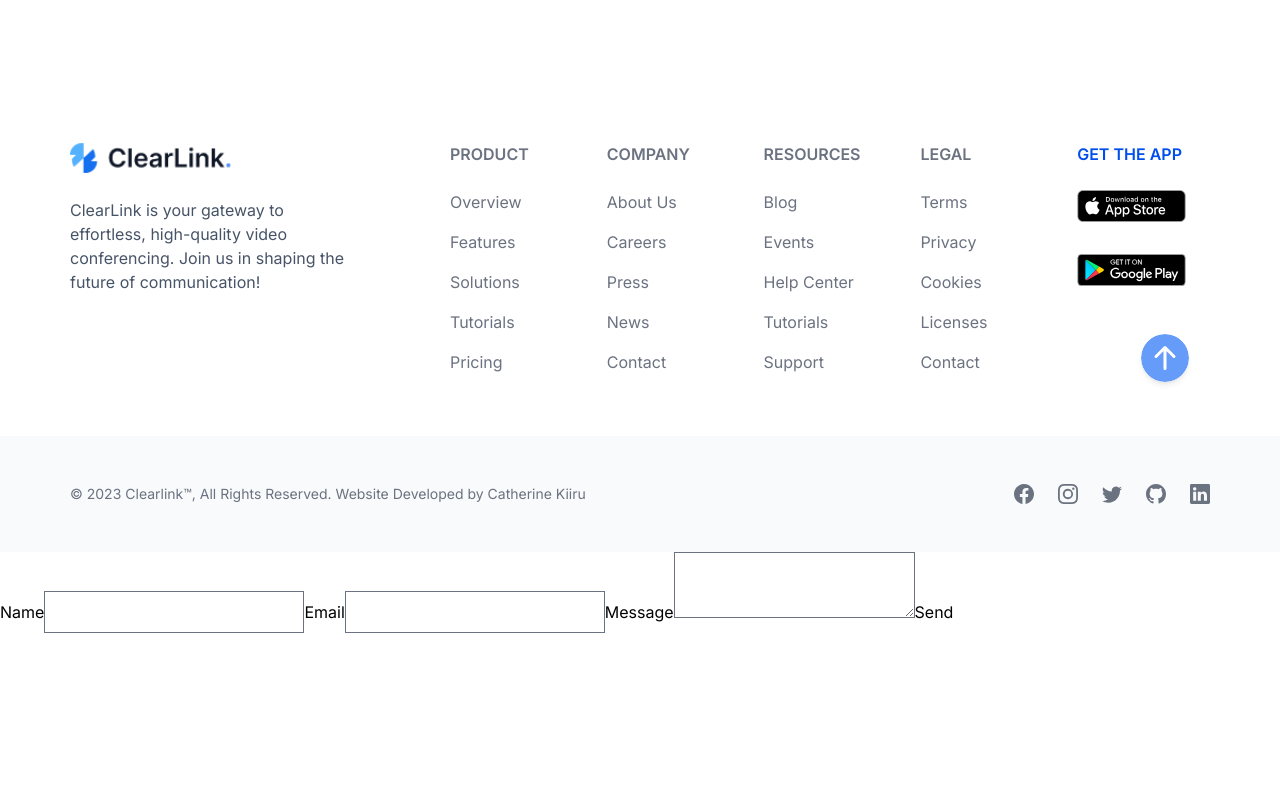
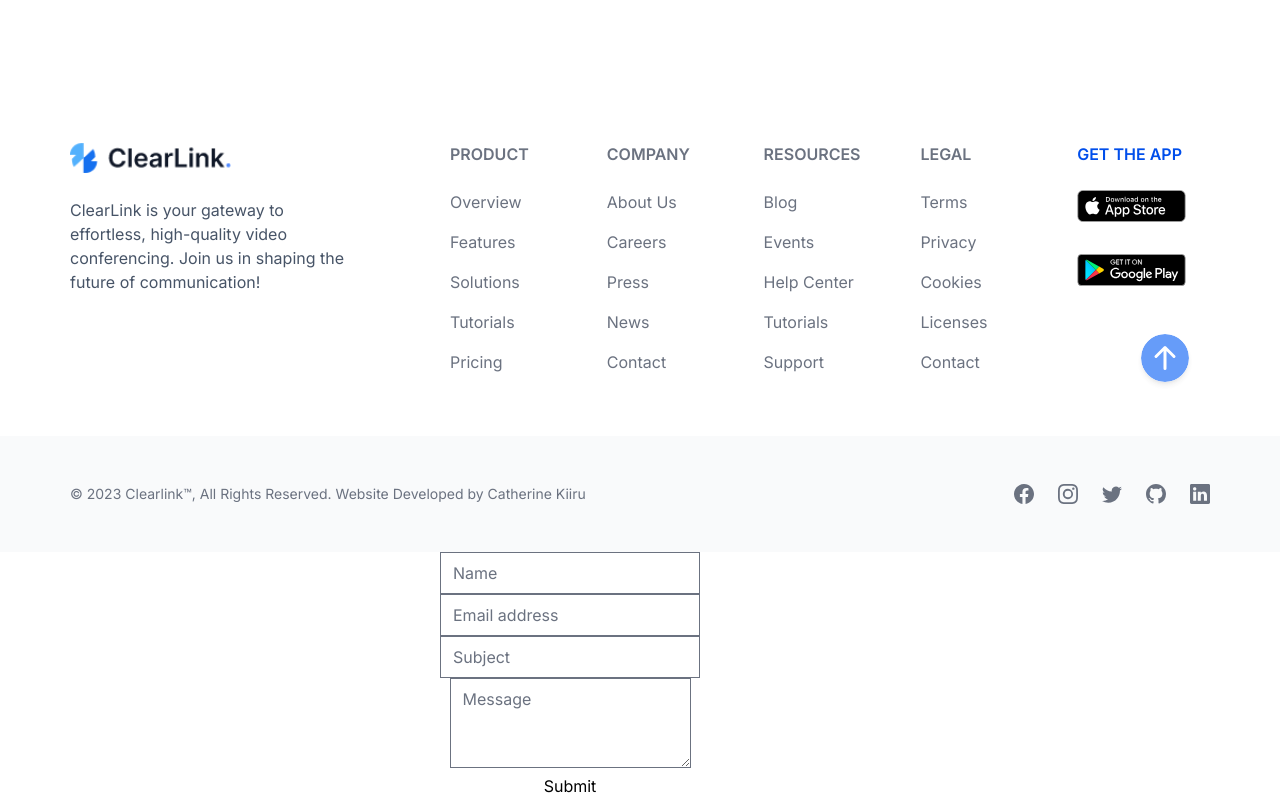
Before and after one commit to CatherineKiiru/clearlink, a React (Vite) app: page / in a window 1280 px wide. Shown: the part 3786-4584 px from the top of the page. Before the commit the page ends 4419 px from the top, so only its background shows below. Built offline with nearby package versions, Linux system fonts and the light colour scheme.

Commit message:
contact form updates

```diff
--- a/src/components/ContactForm.tsx
+++ b/src/components/ContactForm.tsx
@@ -1,36 +1,89 @@
 import emailjs from '@emailjs/browser';
 import React from 'react';
 import { useRef } from 'react';
+import { SubmitHandler, useForm } from 'react-hook-form';
+
+type Inputs = {
+  example: string;
+  exampleRequired: string;
+};
+
+function ContactForm() {
+  const {
+    register,
+    handleSubmit,
+    reset,
+    formState: { errors },
+  } = useForm();
 
 
-function ContactForm() {
-  const form = useRef(null);
+  const onSubmit = async (data: { name: any; email: any; subject: any; message: any; }) => {
+    const {name, email, subject, message } = data;
 
-  const sendEmail = (e: any) => {
-    e.preventDefault();
-
-    emailjs.sendForm('service_0hb9377', 'clearlink_contact_form', form.current!, '7rIw66d_wzJGo2tBC')
-      .then((result) => {
-          console.log(result.text);
-      }, (error) => {
-          console.log(error.text);
-      });
-  };
+    console.log('Name: ', name);
+    console.log('Email: ', email);
+    console.log('Subject: ', subject);
+    console.log('Message: ', message);
+  }
 
   return (
-    <form ref={form} onSubmit={sendEmail}>
-      <label>Name</label>
-      <input type="text" name="user_name" />
-      <label>Email</label>
-      <input type="email" name="user_email" />
-      <label>Message</label>
-      <textarea name="message" />
-      <input type="submit" value="Send" />
-    </form>
+    <div className="ContactForm">
+      <div className="container">
+        <div className="row">
+          <div className="col-12 text-center">
+            <div className="contactForm" onSubmit={handleSubmit(onSubmit)} noValidate>
+              <form id="contact-form" noValidate>
+                {/* Row 1 of form */}
+                <div className="row formRow">
+                  <div className="col-6">
+                    <input
+                      type="text"
+                      name="name"
+                      className="form-control formInput"
+                      placeholder="Name"
+                    ></input>
+                  </div>
+                  <div className="col-6">
+                    <input
+                      type="email"
+                      name="email"
+                      className="form-control formInput"
+                      placeholder="Email address"
+                    ></input>
+                  </div>
+                </div>
+                {/* Row 2 of form */}
+                <div className="row formRow">
+                  <div className="col">
+                    <input
+                      type="text"
+                      name="subject"
+                      className="form-control formInput"
+                      placeholder="Subject"
+                    ></input>
+                  </div>
+                </div>
+                {/* Row 3 of form */}
+                <div className="row formRow">
+                  <div className="col">
+                    <textarea
+                      rows={3}
+                      name="message"
+                      className="form-control formInput"
+                      placeholder="Message"
+                    ></textarea>
+                  </div>
+                </div>
+                <button className="submit-btn" type="submit">
+                  Submit
+                </button>
+              </form>
+            </div>
+          </div>
+        </div>
+      </div>
+    </div>
   );
-  };
-
-
-
+}
 
 export default ContactForm;
```
